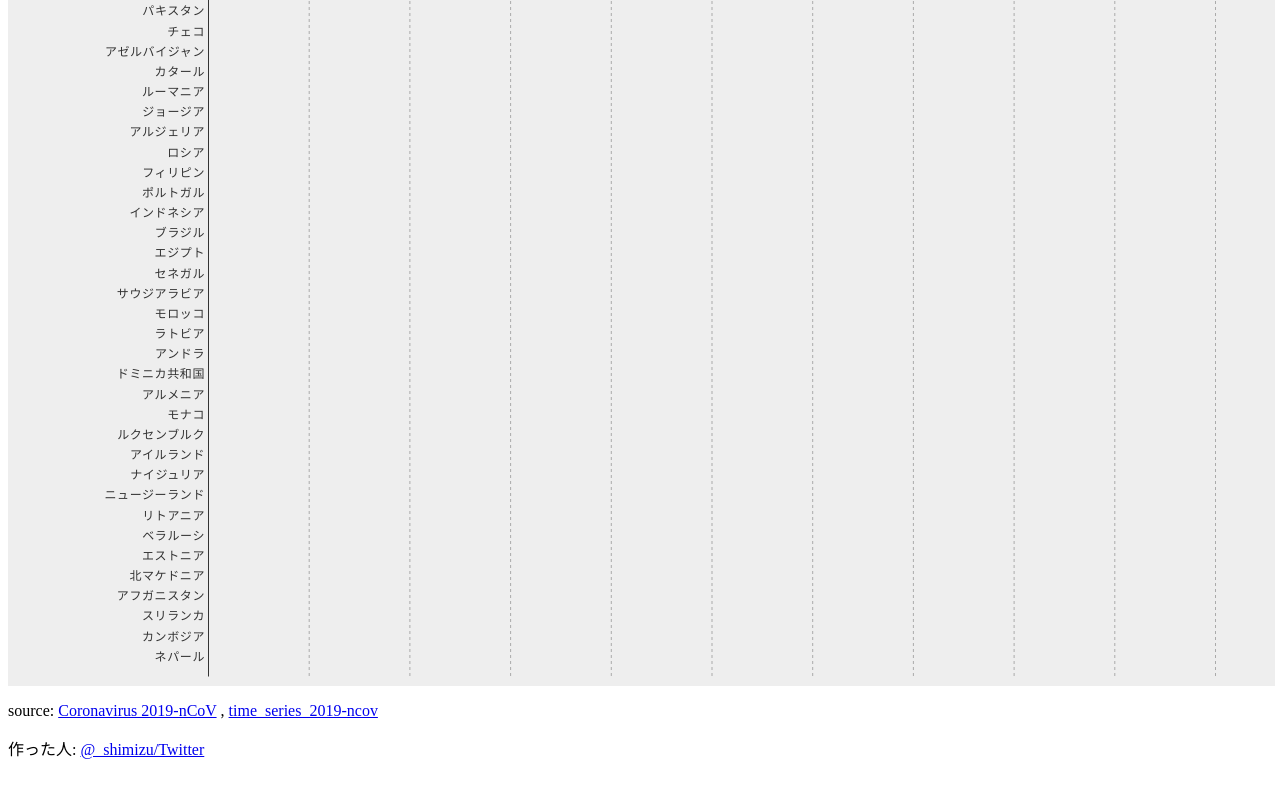
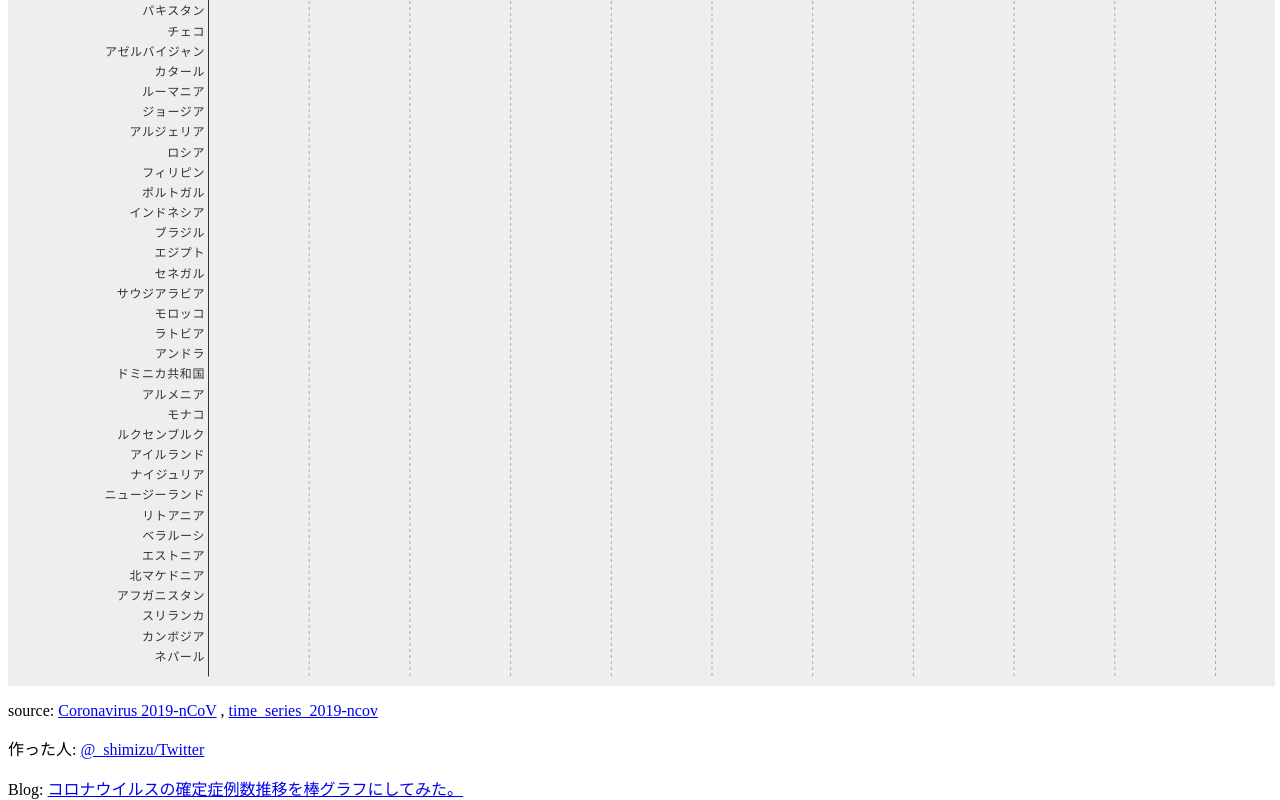
Before and after one commit to shimizu/Coronavirus2020, a plain HTML site: page index.html in a window 1280 px wide. Shown: the part 3111-3911 px from the top of the page. Before the commit the page ends 3871 px from the top, so only its background shows below. Drawn offline with nearby package versions, Linux system fonts and the light colour scheme.

Commit message:
add link

```diff
--- a/index.html
+++ b/index.html
@@ -26,6 +26,7 @@
                     href="https://github.com/CSSEGISandData/COVID-19">time_series_2019-ncov</a>
             </p>
             <p>作った人: <a href="https://twitter.com/_shimizu">@_shimizu/Twitter</a></p>
+            <p>Blog: <a href="https://shimz.me/blog/datavis/6684">コロナウイルスの確定症例数推移を棒グラフにしてみた。</a></p>
         </div>
     </div>
     <div id="ui">
```
